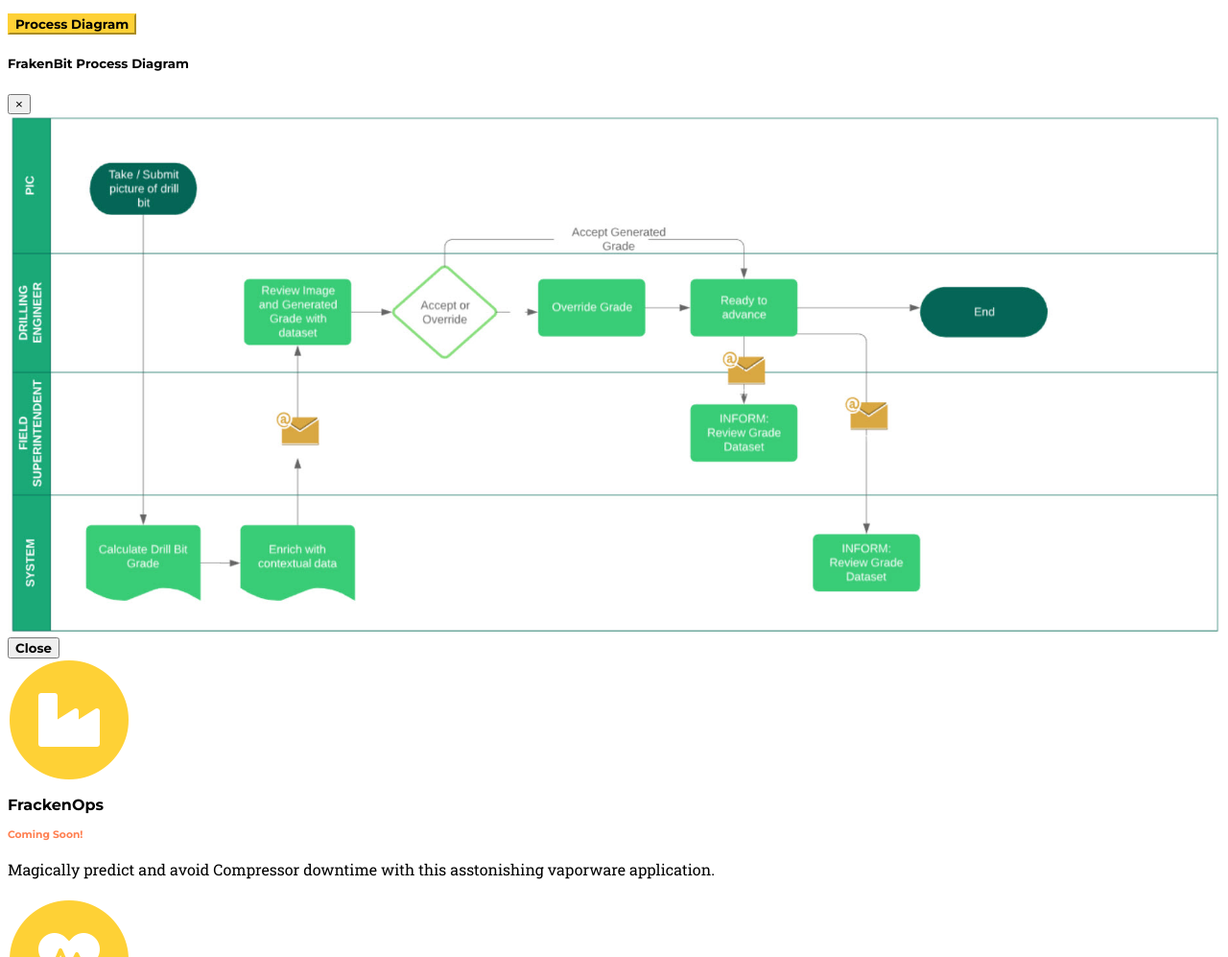
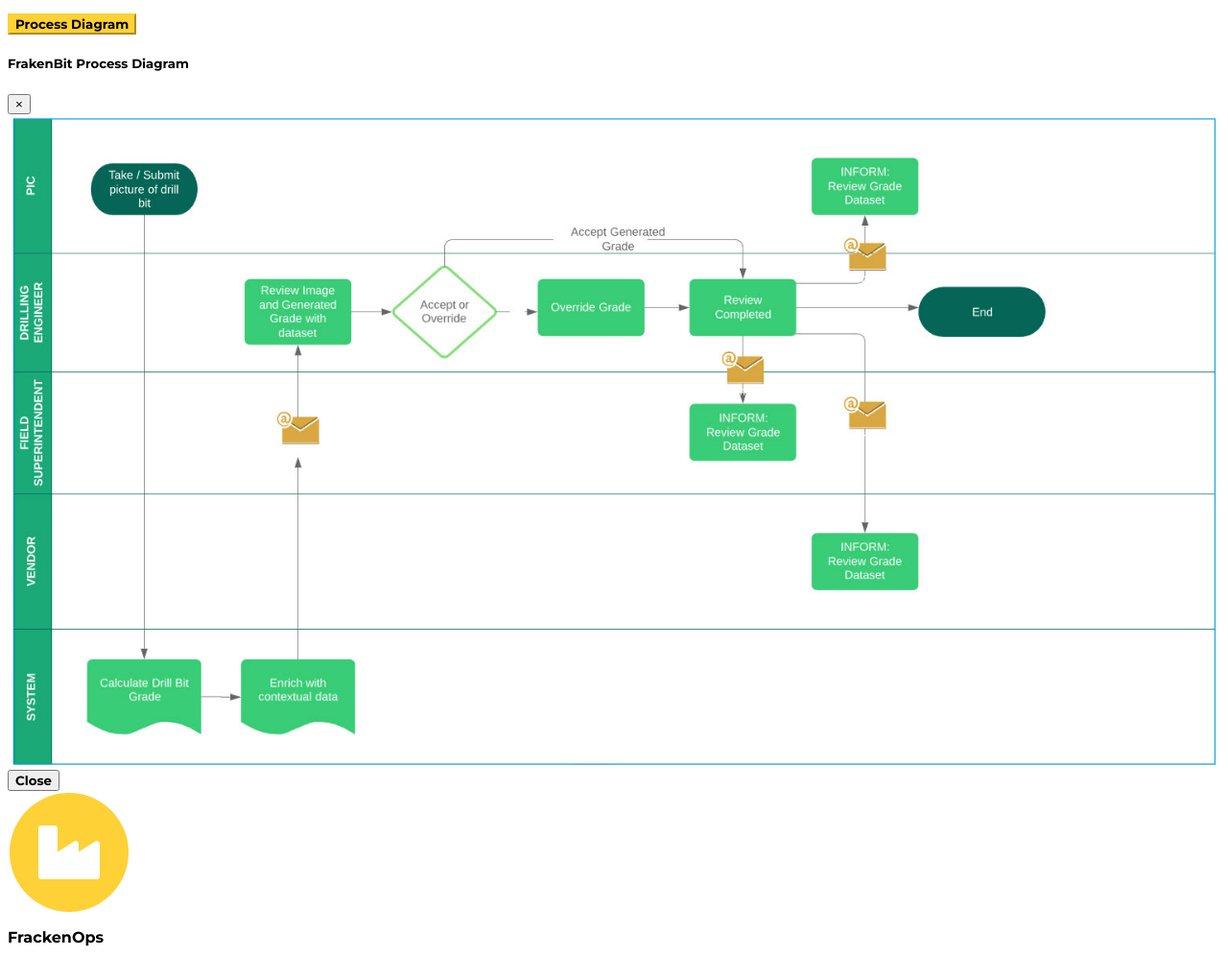
Before and after one commit to frackenstein/frackenstein.github.io, a website with bundled scripts: page index.html in a window 1280 px wide. Shown: the part 1388-2385 px from the top of the page at 96% size. Built offline with nearby package versions, Linux system fonts and the light colour scheme; a web font is replaced by a local one.

Commit message:
added vendor swimlance to process diagram

```diff
--- a/index.html
+++ b/index.html
@@ -98,7 +98,7 @@
                               </button>
                           </div>
                           <div class="modal-body">
-                              <img src="img/FrakenBitProcess.jpg" style="max-height: 100%; max-width: 100%;"alt="Happy Halloween!">
+                              <img src="img/FrakenBitProcess2.jpg" style="max-height: 100%; max-width: 100%;"alt="Happy Halloween!">
                           </div>
                           <div class="modal-footer">
                               <button type="button" class="btn btn-secondary" data-dismiss="modal">Close</button>
```
Also changed, not shown: img/FrakenBitProcess2.jpg (added).
